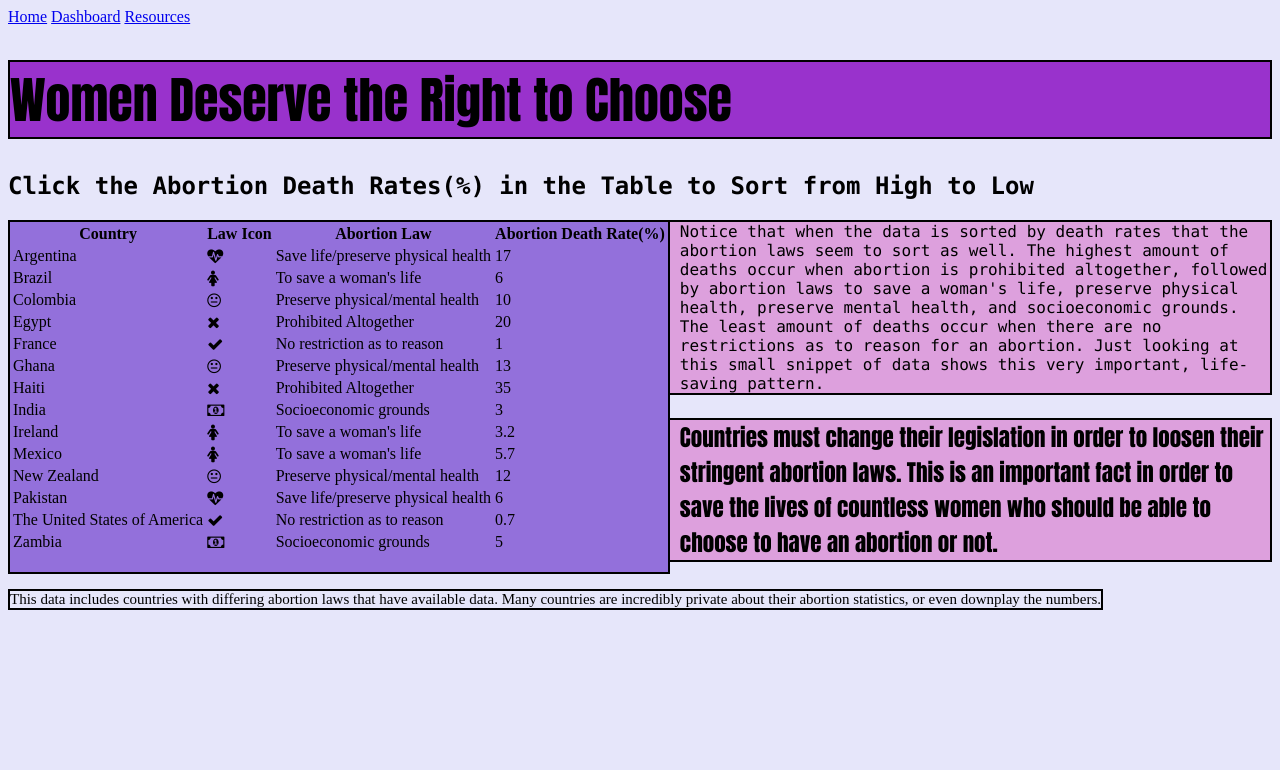
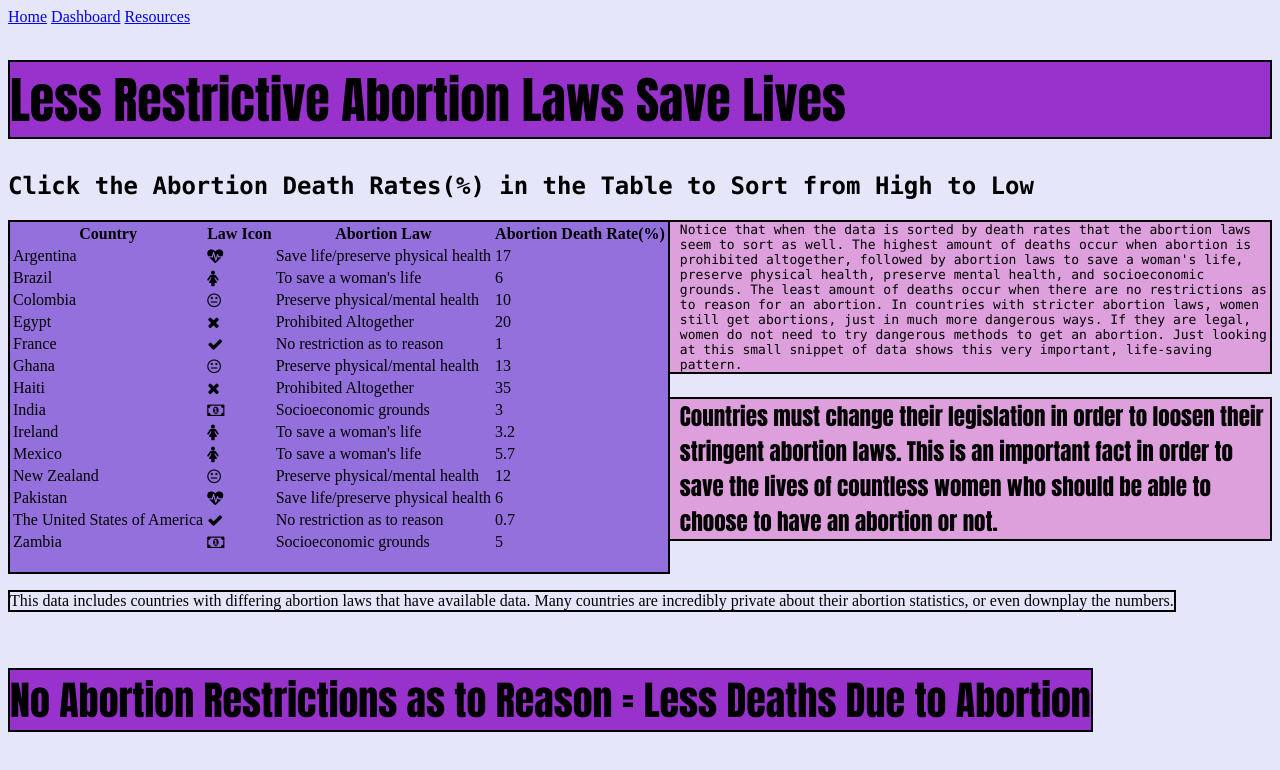
Before and after one commit to peytongray/FinalProject, a plain HTML site: page calltoaction.html in a window 1280 px wide. Drawn offline with nearby package versions, Linux system fonts and the light colour scheme.

Commit message:
complete

```diff
--- a/calltoaction.html
+++ b/calltoaction.html
@@ -9,7 +9,7 @@
        <a href ="sources.html">Resources</a>
 
     <body>
-<h1 id="choose">Women Deserve the Right to Choose</h1>
+<h1 id="choose">Less Restrictive Abortion Laws Save Lives</h1>
 
 <h2 id="click">Click the Abortion Death Rates(%) in the Table to Sort from High to Low</h2>
 
@@ -35,9 +35,11 @@
 
         <p id="disclaimer">This data includes countries with differing abortion laws that have available data. Many countries are incredibly private about their abortion statistics, or even downplay the numbers. </p>
 
-        <p id="argument">Notice that when the data is sorted by death rates that the abortion laws seem to sort as well. The highest amount of deaths occur when abortion is prohibited altogether, followed by abortion laws to save a woman's life, preserve physical health, preserve mental health, and socioeconomic grounds. The least amount of deaths occur when there are no restrictions as to reason for an abortion. Just looking at this small snippet of data shows this very important, life-saving pattern.</p>
+        <p id="argument">Notice that when the data is sorted by death rates that the abortion laws seem to sort as well. The highest amount of deaths occur when abortion is prohibited altogether, followed by abortion laws to save a woman's life, preserve physical health, preserve mental health, and socioeconomic grounds. The least amount of deaths occur when there are no restrictions as to reason for an abortion. In countries with stricter abortion laws, women still get abortions, just in much more dangerous ways. If they are legal, women do not need to try dangerous methods to get an abortion. Just looking at this small snippet of data shows this very important, life-saving pattern.</p>
 
         <p id="call">Countries must change their legislation in order to loosen their stringent abortion laws. This is an important fact in order to save the lives of countless women who should be able to choose to have an abortion or not.</p>
+
+        <p id="main">No Abortion Restrictions as to Reason = Less Deaths Due to Abortion</p>
 
      <script src="https://d3js.org/d3.v5.min.js"></script>
     <script src="js/calltoaction.js"></script>
--- a/css/calltoaction.css
+++ b/css/calltoaction.css
@@ -23,7 +23,7 @@ body
 {
     float:left;
     border:2px solid #000;
-    font-size:15px;
+    font-size:16px;
 }
 #click
 {
@@ -34,6 +34,7 @@ body
     margin-left:10px;
     border:2px solid #000;
    font-family:"Lucida Console", Courier, monospace;
+    font-size:13px;
     background-color:#DDA0DD;
 }
 #call
@@ -43,3 +44,12 @@ body
     border:2px solid #000;
     background-color:#DDA0DD;
 }
+#main
+{
+    float:left;
+    font-size:40px;
+    font-family:Impact, Charcoal, sans-serif;
+    background-color:#9932CC;
+     border:2px solid #000;
+
+}
```
Also changed, not shown: js/abortionlaws.js (+18 -9 lines).
